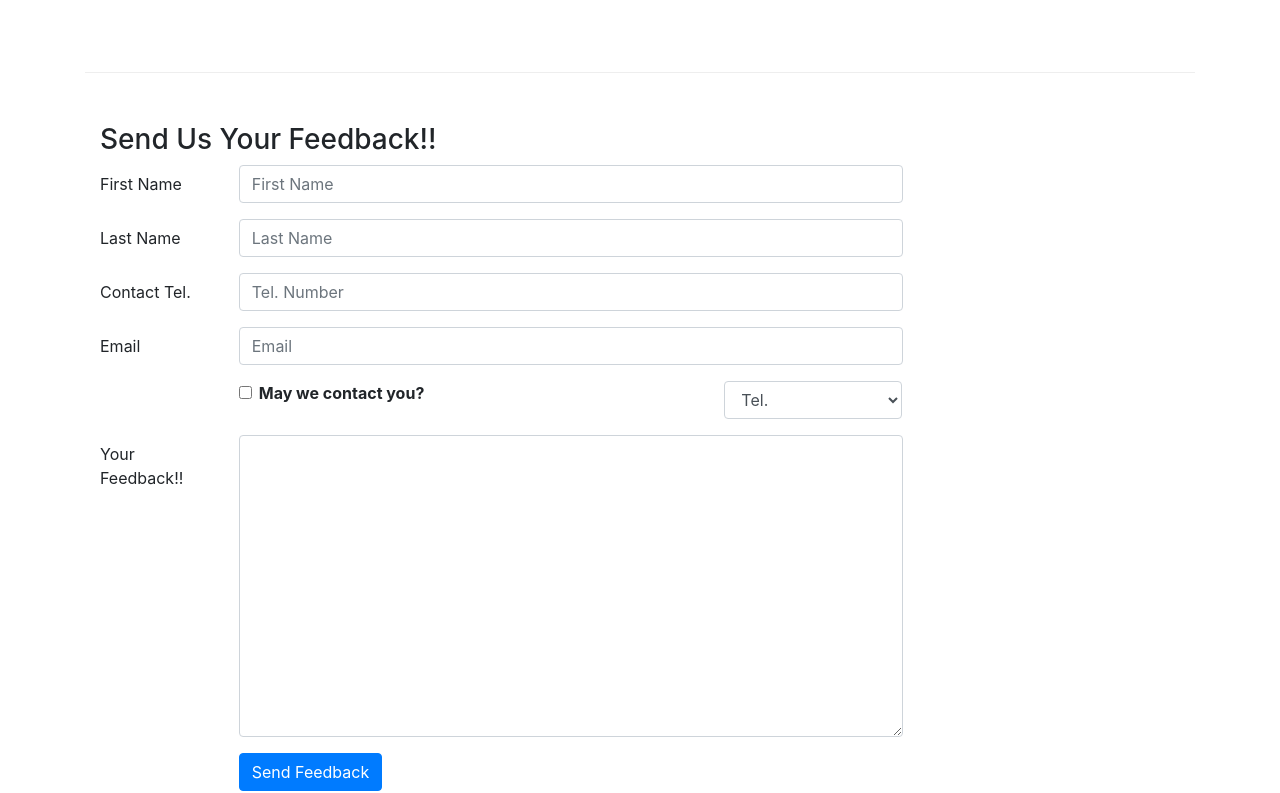
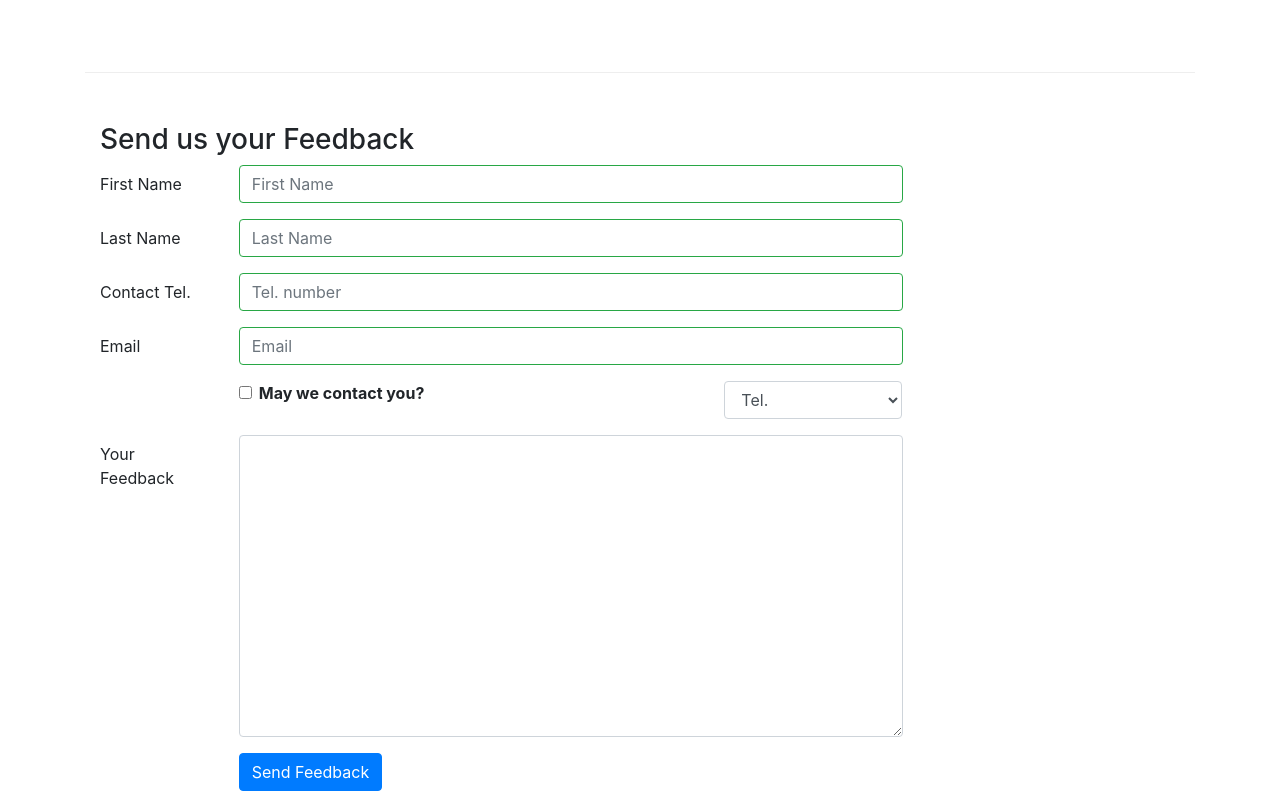
Before and after one commit to raushan606/conFusion, a React (Create React App) app: page /contactus in a window 1280 px wide. Shown: the part 775-1568 px from the top of the page. Built offline with nearby package versions, Linux system fonts and the light colour scheme.

Commit message:
controlled form validation

```diff
--- a/src/components/ContactComponent.js
+++ b/src/components/ContactComponent.js
@@ -8,6 +8,7 @@
   Label,
   Input,
   Col,
+  FormFeedback,
 } from "reactstrap";
 import { Link } from "react-router-dom";
 
@@ -23,10 +24,17 @@
       agree: false,
       contactType: "Tel.",
       message: "",
+      touched: {
+        firstname: false,
+        lastname: false,
+        telnum: false,
+        email: false,
+      },
     };
 
     this.handleInputChange = this.handleInputChange.bind(this);
     this.handleSubmit = this.handleSubmit.bind(this);
+    this.handleBlur = this.handleBlur.bind(this);
   }
 
   handleInputChange(event) {
@@ -45,7 +53,55 @@
     event.preventDefault();
   }
 
+  handleBlur = (field) => (evt) => {
+    this.setState({
+      touched: { ...this.state.touched, [field]: true },
+    });
+  };
+
+  validate(firstname, lastname, telnum, email) {
+    const errors = {
+      firstname: "",
+      lastname: "",
+      telnum: "",
+      email: "",
+    };
+
+    if (this.state.touched.firstname && firstname.length < 3) {
+      errors.firstname = "First Name should be >=  3 characters.";
+    } else if (this.state.touched.firstname && firstname.length > 10) {
+      errors.firstname = "First Name should be < 10 characters.";
+    }
+
+    if (this.state.touched.lastname && lastname.length < 3) {
+      errors.lastname = "Last Name should be >=  3 characters.";
+    } else if (this.state.touched.lastname && lastname.length > 10) {
+      errors.lastname = "Last Name should be < 10 characters.";
+    }
+
+    const reg = /^\d+$/;
+    if (this.state.touched.telnum && !reg.test(telnum)) {
+      errors.telnum = "Tel. Number should contain only Numbers only!";
+    }
+
+    if (
+      this.state.touched.email &&
+      email.split("").filter((x) => x === "@").length != 1
+    ) {
+      errors.email = "Email should contain @ sign!";
+    }
+
+    return errors;
+  }
+
   render() {
+    const errors = this.validate(
+      this.state.firstname,
+      this.state.lastname,
+      this.state.telnum,
+      this.state.email
+    );
+
     return (
       <div className="container">
         <div className="row">
@@ -108,10 +164,10 @@
         </div>
         <div className="row row-content">
           <div className="col-12">
-            <h3>Send Us Your Feedback!!</h3>
+            <h3>Send us your Feedback</h3>
           </div>
           <div className="col-12 col-md-9">
-            <Form onSubmit={this.state.handleSubmit}>
+            <Form onSubmit={this.handleSubmit}>
               <FormGroup row>
                 <Label htmlFor="firstname" md={2}>
                   First Name
@@ -123,8 +179,12 @@
                     name="firstname"
                     placeholder="First Name"
                     value={this.state.firstname}
+                    valid={errors.firstname === ""}
+                    invalid={errors.firstname !== ""}
+                    onBlur={this.handleBlur("firstname")}
                     onChange={this.handleInputChange}
                   />
+                  <FormFeedback>{errors.firstname}</FormFeedback>
                 </Col>
               </FormGroup>
               <FormGroup row>
@@ -138,8 +198,12 @@
                     name="lastname"
                     placeholder="Last Name"
                     value={this.state.lastname}
+                    valid={errors.lastname === ""}
+                    invalid={errors.lastname !== ""}
+                    onBlur={this.handleBlur("lastname")}
                     onChange={this.handleInputChange}
-                  />
+                  />{" "}
+                  <FormFeedback>{errors.lastname}</FormFeedback>
                 </Col>
               </FormGroup>
               <FormGroup row>
@@ -151,10 +215,14 @@
                     type="tel"
                     id="telnum"
                     name="telnum"
-                    placeholder="Tel. Number"
+                    placeholder="Tel. number"
                     value={this.state.telnum}
+                    valid={errors.telnum === ""}
+                    invalid={errors.telnum !== ""}
+                    onBlur={this.handleBlur("telnum")}
                     onChange={this.handleInputChange}
-                  />
+                  />{" "}
+                  <FormFeedback>{errors.telnum}</FormFeedback>
                 </Col>
               </FormGroup>
               <FormGroup row>
@@ -168,8 +236,12 @@
                     name="email"
                     placeholder="Email"
                     value={this.state.email}
+                    valid={errors.email === ""}
+                    invalid={errors.email !== ""}
+                    onBlur={this.handleBlur("email")}
                     onChange={this.handleInputChange}
-                  />
+                  />{" "}
+                  <FormFeedback>{errors.email}</FormFeedback>
                 </Col>
               </FormGroup>
               <FormGroup row>
@@ -200,7 +272,7 @@
               </FormGroup>
               <FormGroup row>
                 <Label htmlFor="message" md={2}>
-                  Your Feedback!!
+                  Your Feedback
                 </Label>
                 <Col md={10}>
                   <Input
@@ -210,7 +282,7 @@
                     rows="12"
                     value={this.state.message}
                     onChange={this.handleInputChange}
-                  />
+                  ></Input>
                 </Col>
               </FormGroup>
               <FormGroup row>
```
